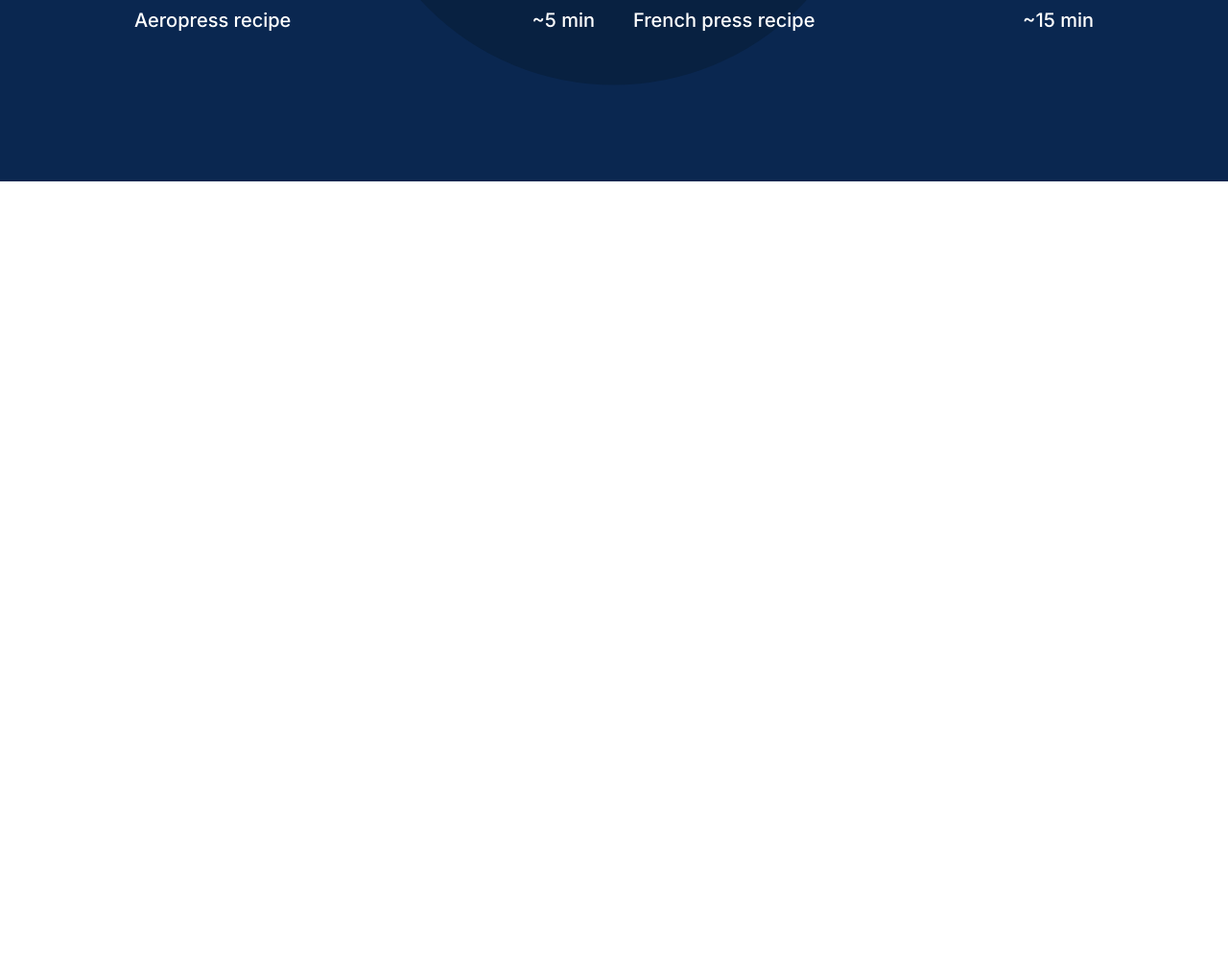
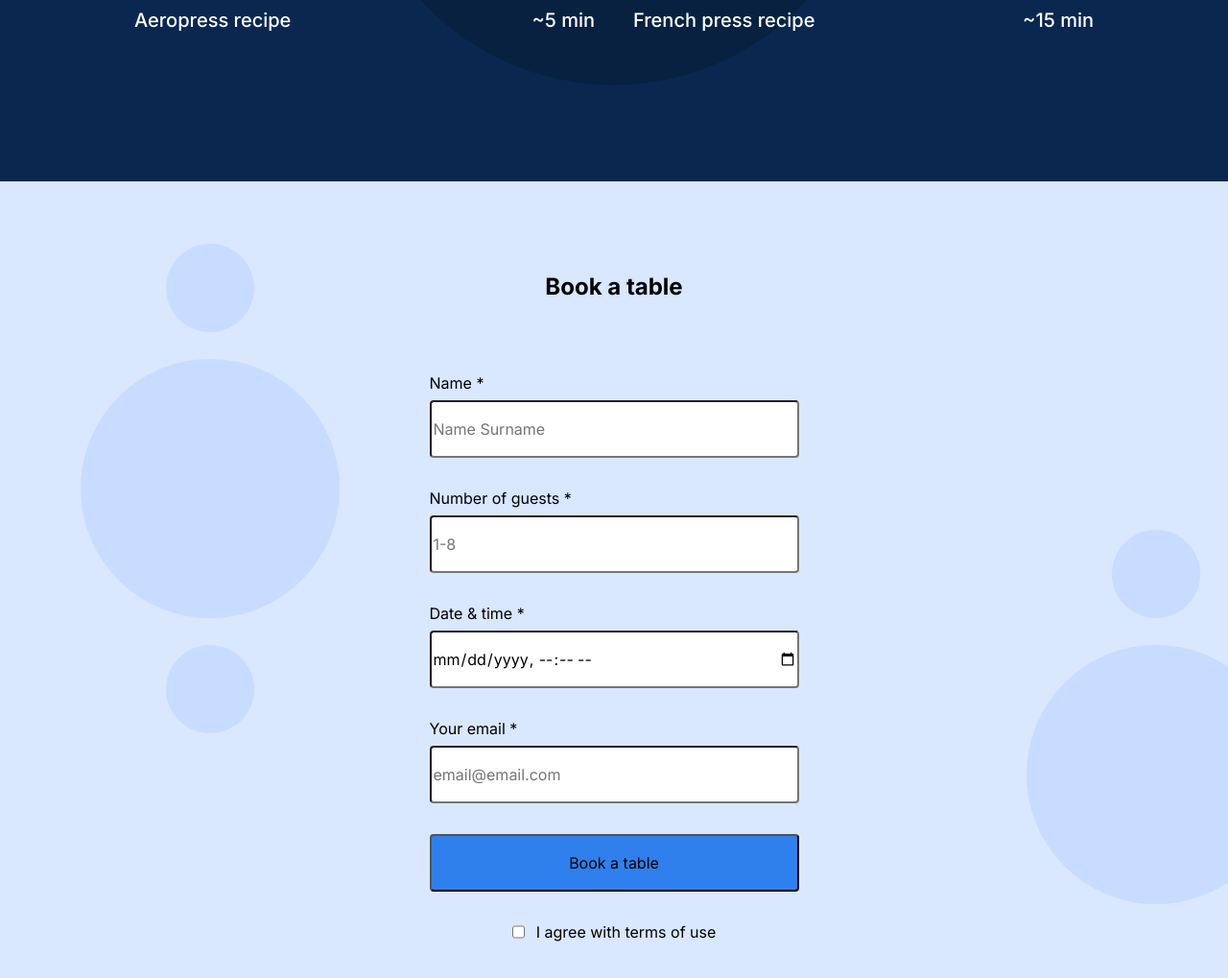
Before and after one commit to jordanhawkins25/se_project_coffeeshop, a plain HTML site: page index.html in a window 1280 px wide. Shown: the part 1411-2430 px from the top of the page at 96% size. Before the commit the page ends 1600 px from the top, so only its background shows below. Drawn offline with Linux system fonts and the light colour scheme; files whose address does not match are found by name.

Commit message:
Trouble with checkbox

```diff
--- a/index.html
+++ b/index.html
@@ -87,7 +87,30 @@
               </div>
             </div>
         </section>
-        <section id="table-booking-directory" class="reservation"></section>
+        <section id="table-booking-directory" class="reservation">
+            <h2 class="reservation__title">Book a table</h2>
+            <form action="" class="reservation__form form">
+                <fieldset class="form__fieldset">
+                    <label for="" class="form__label">
+                        Name *<input type="text" class="form__input" placeholder="Name Surname"/>
+                    </label>
+                    <label for="" class="form__label">
+                        Number of guests *<input type="number" class="form__input" placeholder="1-8"/>
+                    </label>
+                    <label for="" class="form__label">
+                        Date & time *<input type="datetime-local" class="form__input"/>
+                    </label>
+                    <label for="" class="form__label">
+                        Your email *<input type="email" class="form__input" placeholder="email@email.com"/>
+                    </label>
+                </fieldset>
+                <button class="form__button">Book a table</button>
+                <label for="" class="form__label form__label_type_checkbox">
+                    <input type="checkbox" class="form__checkbox">
+                    I agree with terms of use
+                </label>
+            </form>
+        </section>
         <section id="menu-directory" class="menu"></section>
         <section id="about-directory" class="about"></section>
     </main>
--- a/pages/index.css
+++ b/pages/index.css
@@ -201,3 +201,78 @@
     line-height: 30px;
     color: #FFFFFF;
 }
+
+.reservation {
+    padding: 100px 0 120px;
+    background-color: #D9E7FF;
+    background-image: url(../images/background_reservation.svg)
+}
+
+.reservation__title {
+    margin: 0 0 80px;
+    text-align: center;
+}
+
+.reservation__form {
+    margin: 0 auto;
+}
+
+.form {
+   max-width: 385px;
+}
+
+.form__fieldset {
+   margin: 0;
+   padding: 0;
+   border: none;
+}
+
+.form__label {
+    margin-bottom: 32px;
+    display: block;
+}
+
+.form__label_type_checkbox {
+    display: flex;
+    justify-content: center;
+    border-radius: 2px;
+    margin-top: 32px;
+    gap: 12px;
+}
+
+.form__input {
+    display: block;
+    width: 100%;
+    box-sizing: border-box;
+    margin-top: 8px;
+    border-radius: 4px;
+    height: 60px;
+}
+
+.form__button {
+    width: 100%;
+    padding: 0;
+    border-radius: 4px;
+    height: 60px;
+    opacity: 1;
+    transition: opacity 0.3s ease;
+    background-color: #2F80ED;
+}
+
+.form__button:hover {
+    opacity: 0.7;
+}
+
+.input[type="checkbox"]:disabled {
+    appearance: none;
+    width: 20px;
+    height: 20px;
+}
+
+.input[type="checkbox"]:checked {
+    accent-color: #2F80ED;
+}
+
+.input[type="checkbox"]:focus {
+
+}
```
